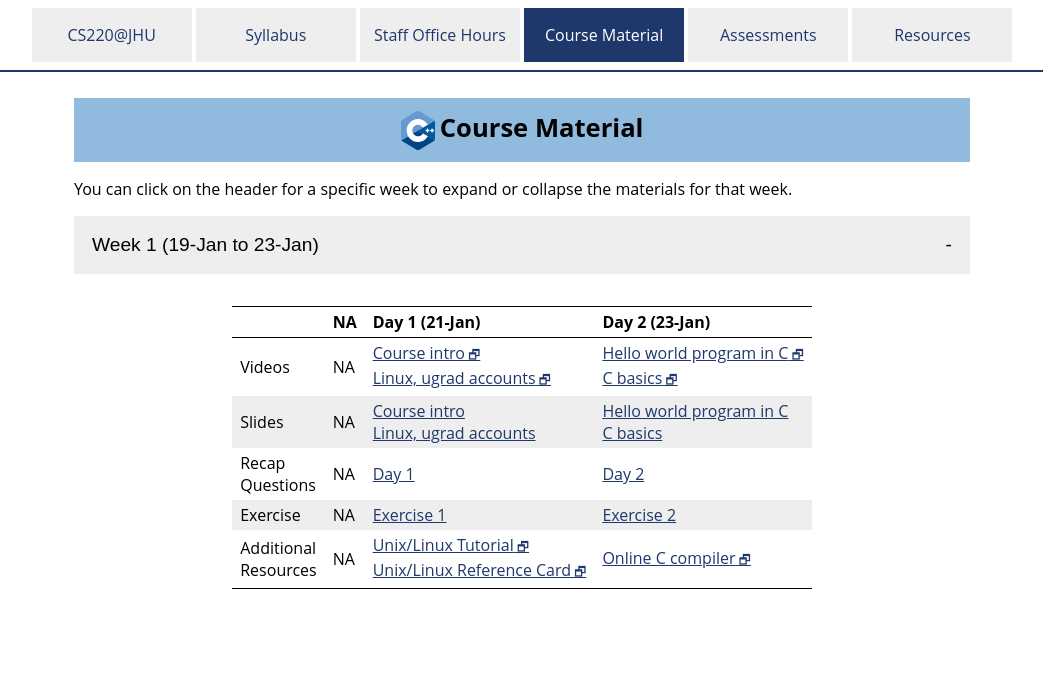
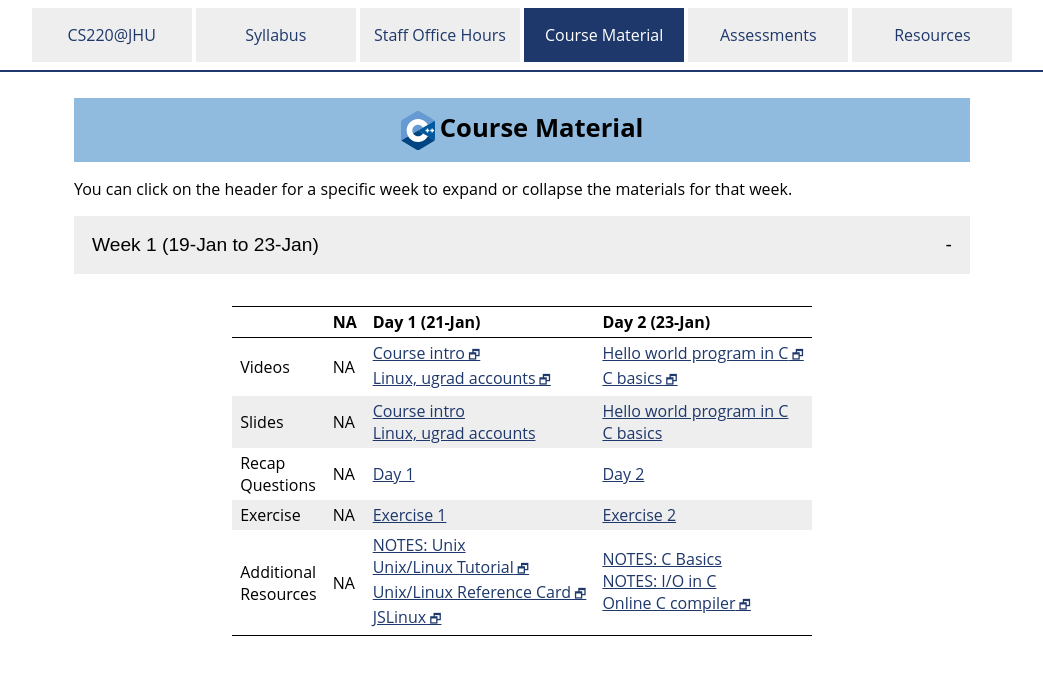
Before and after one commit to jhu-ip/cs220-sp26, a Jekyll site: the page built from material.md, in a window 1280 px wide. Shown: the top 675 px of the page, without its empty margins (118-1161 px from the left). Built offline with Jekyll 4.4.1, drawn with Linux system fonts in a browser that asks for light colours.

Commit message:
material.md: updated additional resources for first week

```diff
--- a/material.md
+++ b/material.md
@@ -57,8 +57,10 @@ the materials for that week.
     <tr>
       <td>Additional<br>Resources</td>
       <td>NA</td>
-      <td><a class='external' target='_blank' href='https://cs.jhu.edu/~joanne/unix.html'>Unix/Linux Tutorial</a><br><a class='external' target='_blank' href='https://cs.jhu.edu/~joanne/unixRC.pdf'>Unix/Linux Reference Card</a></td>
-      <td><a class='external' target='_blank' href='https://www.onlinegdb.com/online_c_compiler'>Online C compiler</a></td>
+      <td><a href='notes/notes-unix.html'>NOTES: Unix</a><br><a class='external' target='_blank' href='https://cs.jhu.edu/~joanne/unix.html'>Unix/Linux Tutorial</a><br><a class='external' target='_blank' href='https://cs.jhu.edu/~joanne/unixRC.pdf'>Unix/Linux Reference Card</a><br><a class='external' target='_blank' href='https://jslinux.org/'>JSLinux</a></td>
+      <td><a href='notes/notes-Cbasics.html'>NOTES: C Basics</a><br />
+      <a href='notes/notes-C-IO.html'>NOTES: I/O in C</a><br />
+      <a class='external' target='_blank' href='https://www.onlinegdb.com/online_c_compiler'>Online C compiler</a></td>
     </tr>
   </tbody>
 </table>
```
